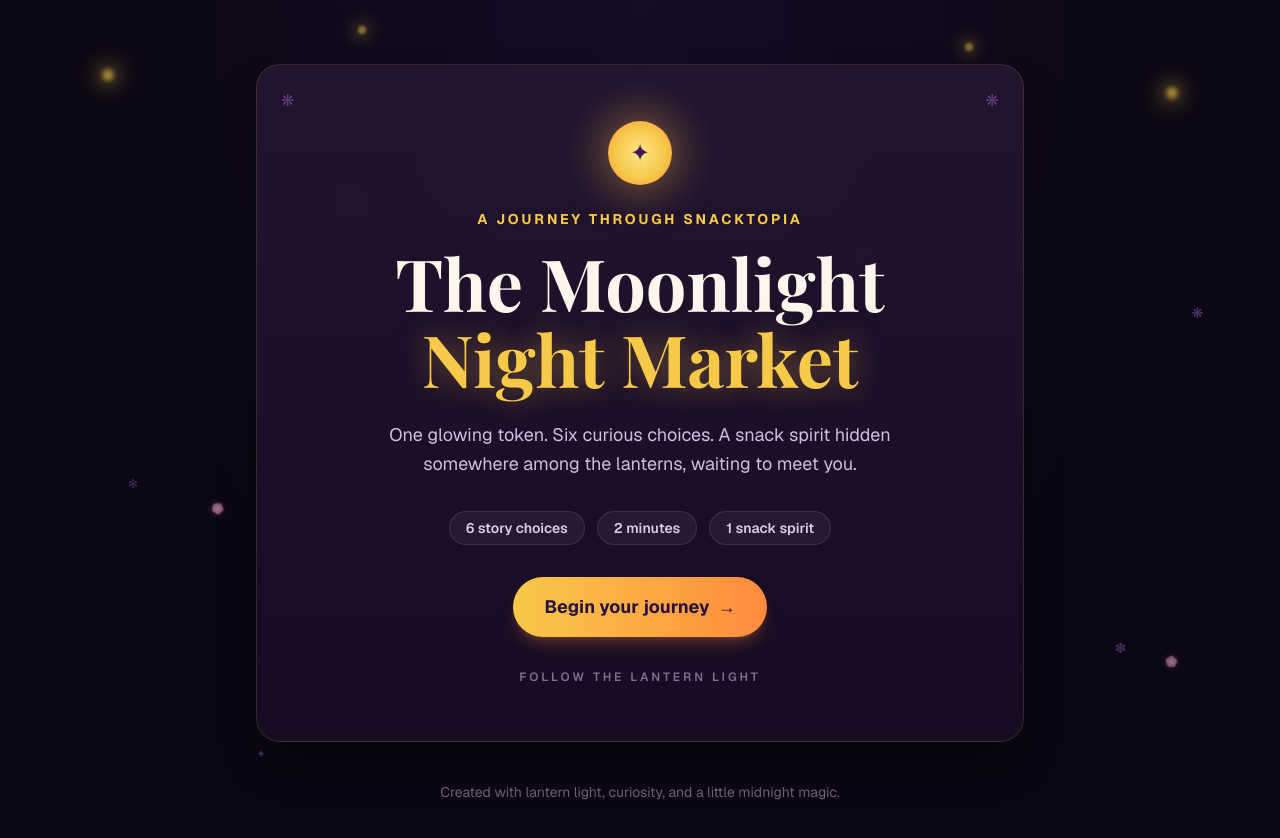
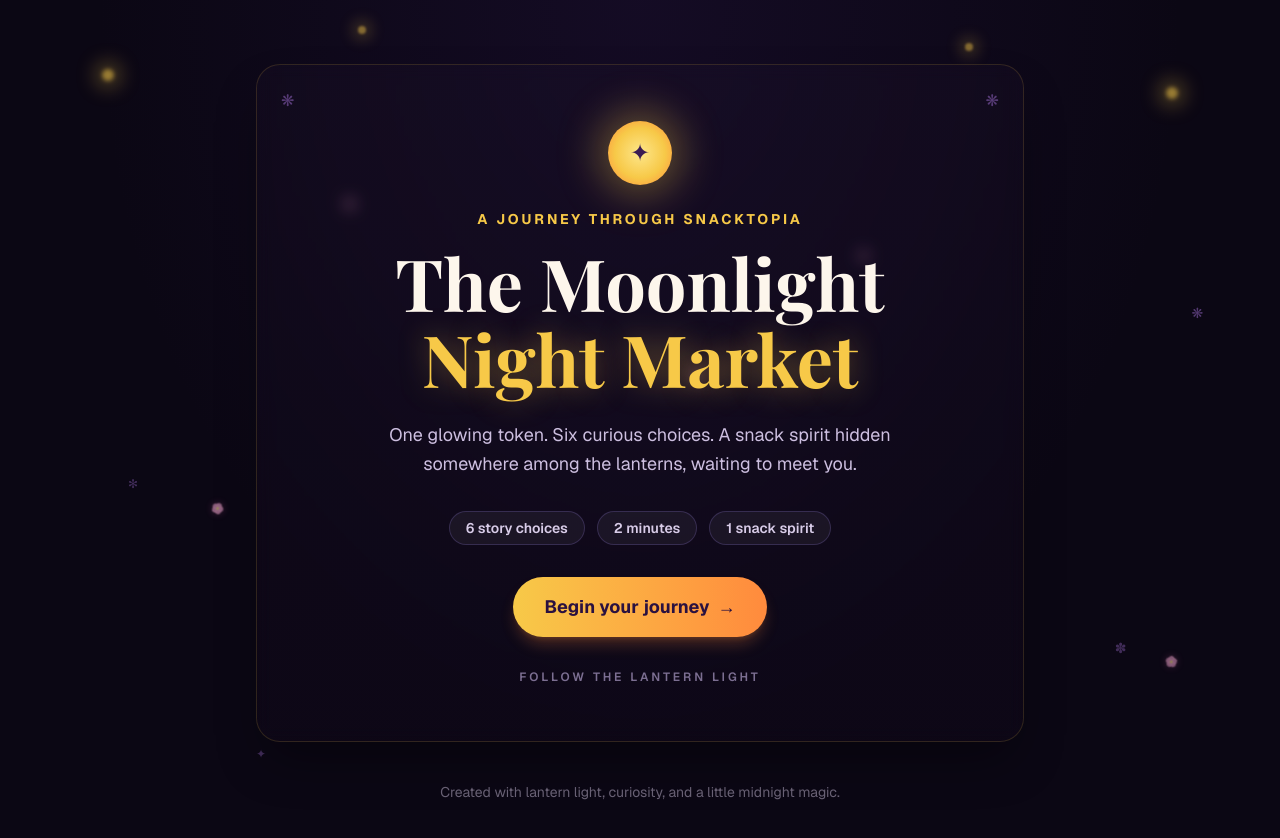
Before and after one commit to DoodleHub/snack-topia, a Next.js app: page / in a window 1280 px wide. Shown: the top 838 px of the page. Built offline with nearby package versions, Linux system fonts and the light colour scheme.

Commit message:
chore: update main page card opacity

```diff
--- a/app/page.tsx
+++ b/app/page.tsx
@@ -96,7 +96,7 @@ export default function Home() {
       </div>
 
       <main className="relative z-10 flex w-full max-w-3xl flex-col items-center">
-        <div className="relative w-full rounded-3xl border border-[#f7c948]/15 bg-gradient-to-b from-[#241531]/90 to-[#180d24]/90 px-6 py-12 shadow-2xl shadow-black/40 backdrop-blur-sm sm:px-12 sm:py-14">
+        <div className="relative w-full rounded-3xl border border-[#f7c948]/15 bg-gradient-to-b from-[#241531]/18 to-[#180d24]/18 px-6 py-12 shadow-2xl shadow-black/40 backdrop-blur-sm sm:px-12 sm:py-14">
           <span
             aria-hidden
             className="absolute left-6 top-6 text-[#c084fc]/40"
```
